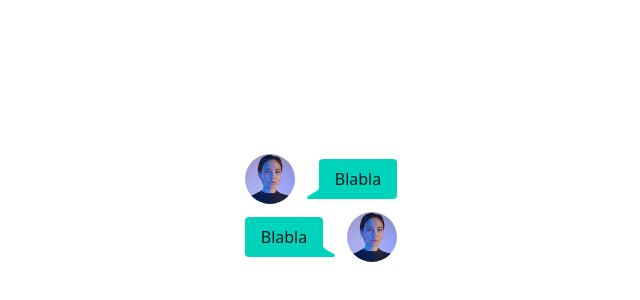
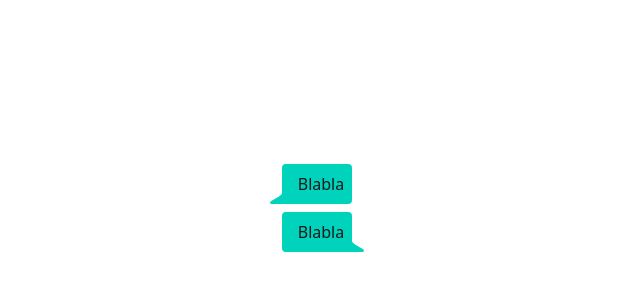
Before and after one commit to Marc-AntoineSP/website-flutter, a React (Vite) app: page / in a window 1280 px wide. Shown: the part 192-492 px from the top of the page, without its empty margins (319-959 px from the left). Built offline with nearby package versions, Linux system fonts and the light colour scheme.

Commit message:
FIX: bubble

```diff
--- a/src/components/messageBubble.tsx
+++ b/src/components/messageBubble.tsx
@@ -7,14 +7,7 @@ interface MessageProp {
 export default function MessageBubble(props:MessageProp){
     return (
         <div className={`chat ${props.is_user1 ? "chat-start" : "chat-end"} flex gap-6 items-center`}>
-            {props.is_user1 ? (
-            <>
-            <img src="/assets/pic.png" className="rounded-full" width={50}/>
-            <p className="chat-bubble bg-accent">{props.message}</p></>
-            ) : <>
             <p className="chat-bubble bg-accent">{props.message}</p>
-            <img src="/assets/pic.png" className="rounded-full" width={50}/>
-            </>}
         </div>
     );
 }
```
